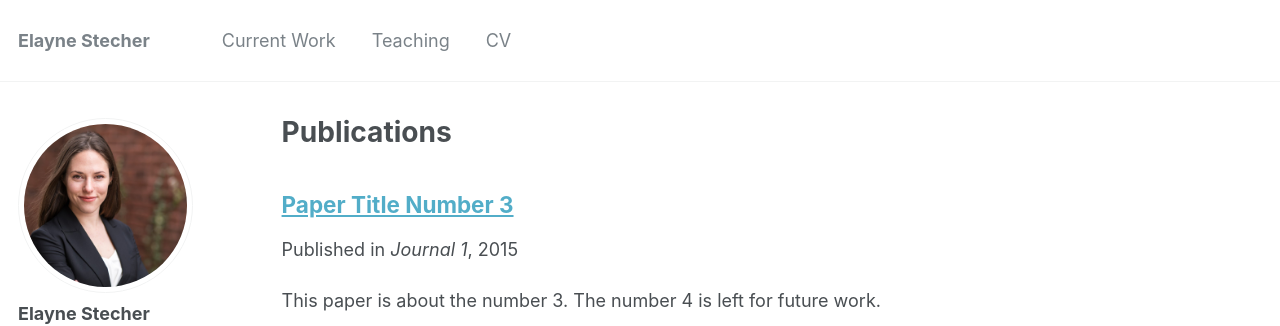
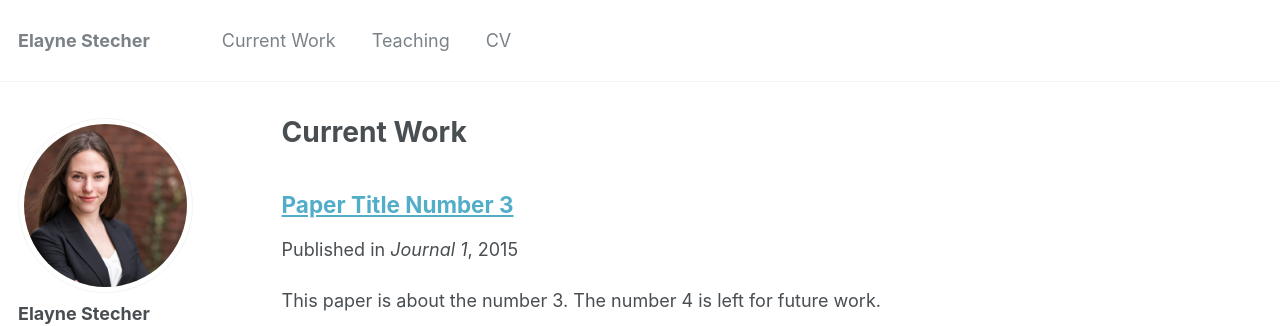
Before and after one commit to estech01/estech01.github.io, a Jekyll site: the page built from _pages/currentwork.md, in a window 1280 px wide and 1102 px high. Shown: the top 326 px of the window. Built offline with Jekyll 4.4.1, drawn with Linux system fonts in a browser that asks for light colours.

Commit message:
Update and rename publications.md to currentwork.md

```diff
--- a/_pages/publications.md
+++ b/_pages/currentwork.md
@@ -1,7 +1,7 @@
 ---
 layout: archive
-title: "Publications"
-permalink: /publications/
+title: "Current Work"
+permalink: /currentwork/
 author_profile: true
 ---
 
```
